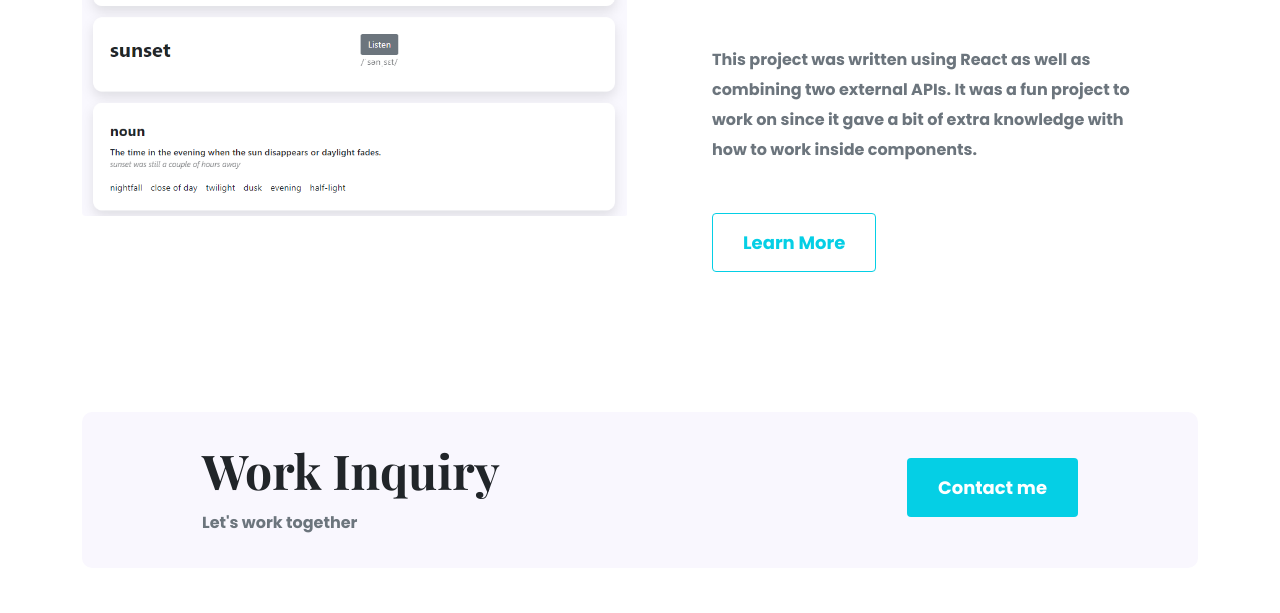
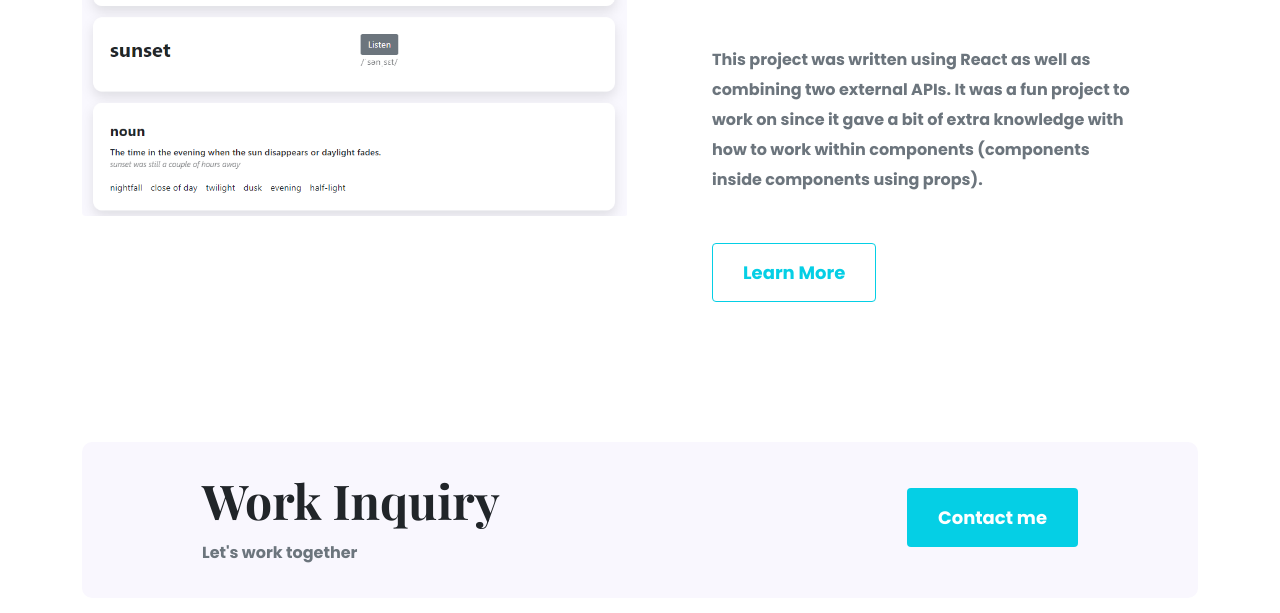
Before and after one commit to VSmigielski/VeronicaSmigielski-Website, a plain HTML site: page Index.html in a window 1280 px wide. Shown: the part 2183-2796 px from the top of the page. Drawn offline with nearby package versions, Linux system fonts and the light colour scheme.

Commit message:
Updated dictionary text

```diff
--- a/Index.html
+++ b/Index.html
@@ -101,7 +101,8 @@
             </h2>
             <p class="mb-5 text-muted">
              This project was written using React as well as combining two external APIs. It was a fun project to work on
-             since it gave a bit of extra knowledge with how to work inside components.
+             since it gave a bit of extra knowledge with how to work within components (components inside components using
+             props).
              </p>
              <a href="/work.html" class="btn btn-branding-outline">Learn More</a>
            </div>
```
